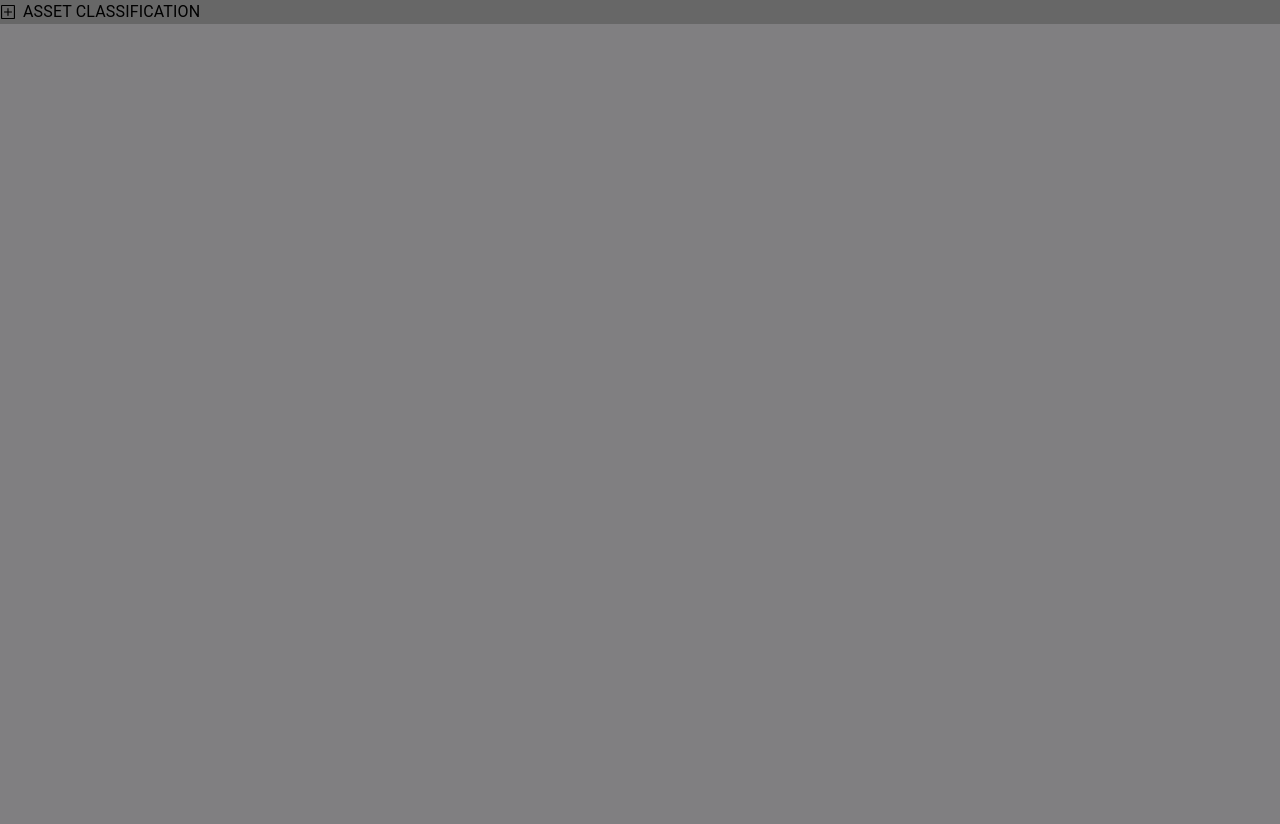
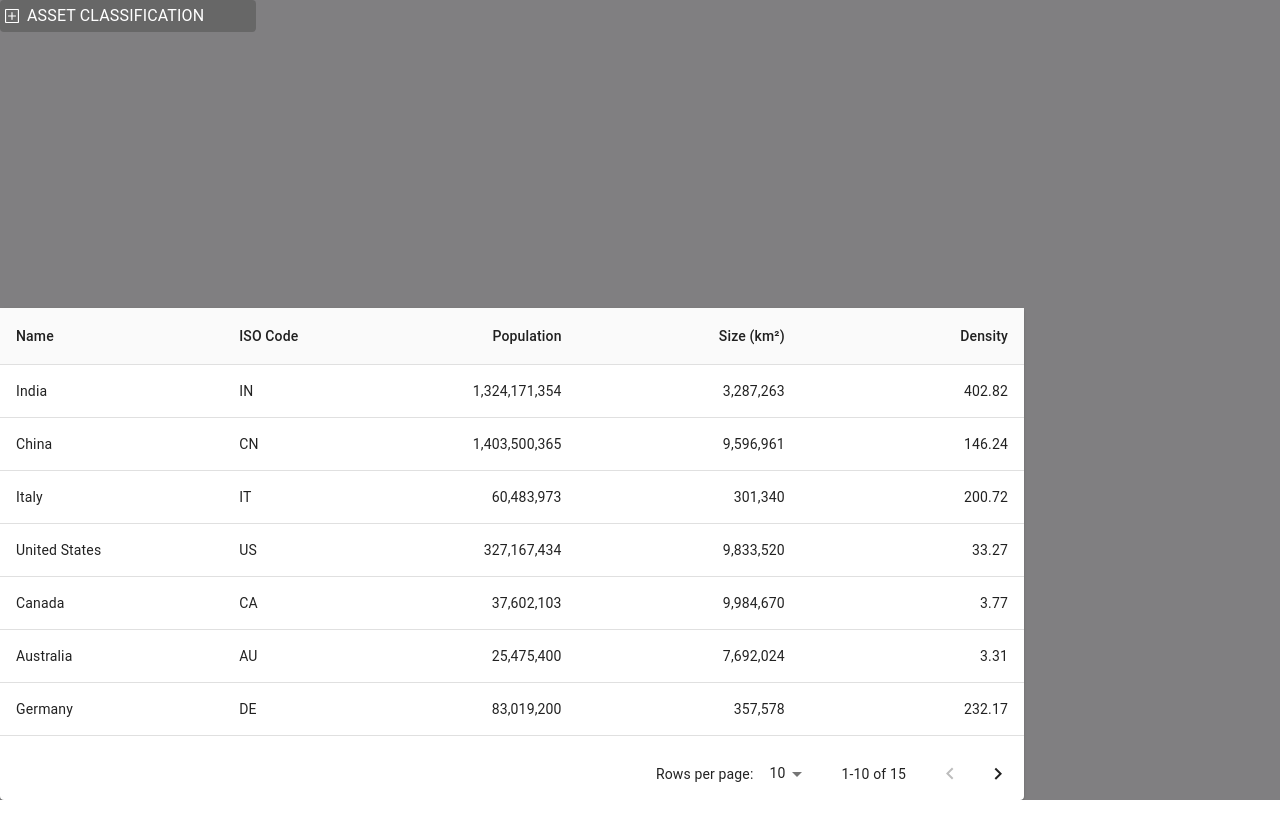
Before and after one commit to dev1ninja/Tailwind-UI-Component-tree-, a React (Create React App) app: page / in a window 1280 px wide. After the commit the page ends 800 px from the top, so only its background shows below. Built offline with nearby package versions, Linux system fonts and the light colour scheme.

Commit message:
update table

```diff
--- a/src/App.js
+++ b/src/App.js
@@ -5,7 +5,7 @@ import View from './containers/View/view';
 
 function App() {
   return (
-    <div className={cn("bg-secondary")}>
+    <div className={cn("bg-black")}>
       <View />
     </div>
   );
--- a/src/components/table/table.js
+++ b/src/components/table/table.js
@@ -1,12 +1,130 @@
-import React from 'react'
-import { ReactDOM } from 'react-dom'
-import styles from './table.css'
+import React from 'react';
+import { makeStyles } from '@material-ui/core/styles';
+import Paper from '@material-ui/core/Paper';
+import Table from '@material-ui/core/Table';
+import TableBody from '@material-ui/core/TableBody';
+import TableCell from '@material-ui/core/TableCell';
+import TableContainer from '@material-ui/core/TableContainer';
+import TableHead from '@material-ui/core/TableHead';
+import TablePagination from '@material-ui/core/TablePagination';
+import TableRow from '@material-ui/core/TableRow';
 
-function Table({...rest}) {
+const columns = [
+  { id: 'name', label: 'Name', minWidth: 170 },
+  { id: 'code', label: 'ISO\u00a0Code', minWidth: 100 },
+  {
+    id: 'population',
+    label: 'Population',
+    minWidth: 170,
+    align: 'right',
+    format: (value) => value.toLocaleString('en-US'),
+  },
+  {
+    id: 'size',
+    label: 'Size\u00a0(km\u00b2)',
+    minWidth: 170,
+    align: 'right',
+    format: (value) => value.toLocaleString('en-US'),
+  },
+  {
+    id: 'density',
+    label: 'Density',
+    minWidth: 170,
+    align: 'right',
+    format: (value) => value.toFixed(2),
+  },
+];
+
+function createData(name, code, population, size) {
+  const density = population / size;
+  return { name, code, population, size, density };
+}
+
+const rows = [
+  createData('India', 'IN', 1324171354, 3287263),
+  createData('China', 'CN', 1403500365, 9596961),
+  createData('Italy', 'IT', 60483973, 301340),
+  createData('United States', 'US', 327167434, 9833520),
+  createData('Canada', 'CA', 37602103, 9984670),
+  createData('Australia', 'AU', 25475400, 7692024),
+  createData('Germany', 'DE', 83019200, 357578),
+  createData('Ireland', 'IE', 4857000, 70273),
+  createData('Mexico', 'MX', 126577691, 1972550),
+  createData('Japan', 'JP', 126317000, 377973),
+  createData('France', 'FR', 67022000, 640679),
+  createData('United Kingdom', 'GB', 67545757, 242495),
+  createData('Russia', 'RU', 146793744, 17098246),
+  createData('Nigeria', 'NG', 200962417, 923768),
+  createData('Brazil', 'BR', 210147125, 8515767),
+];
+
+const useStyles = makeStyles({
+  root: {
+    width: '100%',
+  },
+  container: {
+    maxHeight: 440,
+  },
+});
+
+export default function StickyHeadTable() {
+  const classes = useStyles();
+  const [page, setPage] = React.useState(0);
+  const [rowsPerPage, setRowsPerPage] = React.useState(10);
+
+  const handleChangePage = (event, newPage) => {
+    setPage(newPage);
+  };
+
+  const handleChangeRowsPerPage = (event) => {
+    setRowsPerPage(+event.target.value);
+    setPage(0);
+  };
+
   return (
-    <>
-    </>
+    <Paper className={classes.root}>
+      <TableContainer className={classes.container}>
+        <Table stickyHeader aria-label="sticky table">
+          <TableHead>
+            <TableRow>
+              {columns.map((column) => (
+                <TableCell
+                  key={column.id}
+                  align={column.align}
+                  style={{ minWidth: column.minWidth }}
+                >
+                  {column.label}
+                </TableCell>
+              ))}
+            </TableRow>
+          </TableHead>
+          <TableBody>
+            {rows.slice(page * rowsPerPage, page * rowsPerPage + rowsPerPage).map((row) => {
+              return (
+                <TableRow hover role="checkbox" tabIndex={-1} key={row.code}>
+                  {columns.map((column) => {
+                    const value = row[column.id];
+                    return (
+                      <TableCell key={column.id} align={column.align}>
+                        {column.format && typeof value === 'number' ? column.format(value) : value}
+                      </TableCell>
+                    );
+                  })}
+                </TableRow>
+              );
+            })}
+          </TableBody>
+        </Table>
+      </TableContainer>
+      <TablePagination
+        rowsPerPageOptions={[10, 25, 100]}
+        component="div"
+        count={rows.length}
+        rowsPerPage={rowsPerPage}
+        page={page}
+        onPageChange={handleChangePage}
+        onRowsPerPageChange={handleChangeRowsPerPage}
+      />
+    </Paper>
   );
 }
-
-export default Table
--- a/src/components/tree/tree.css
+++ b/src/components/tree/tree.css
@@ -1,3 +1,3 @@
-.treeViewBg{
-  background-color: #676767;
+.text_color {
+  color: white;
 }
--- a/src/components/tree/tree.js
+++ b/src/components/tree/tree.js
@@ -40,9 +40,10 @@ function Tree({ jsonData, children, className, ...rest }) {
     </TreeItem>
   );
   return (
-    <div className={cn("bg-primary")}>
+    <div className={cn("bg-primary rounded p-1")}>
       <TreeView
         className={cn("text-left")}
+        style={{color: "white"}}
         defaultCollapseIcon={ <MinusSquare /> }
         defaultExpandIcon={ <PlusSquare /> }
       >
--- a/src/containers/View/view.js
+++ b/src/containers/View/view.js
@@ -53,10 +53,13 @@ const data = {
 
 function View({...rest}) {
   return (
-    <div className={cn("bg-secondary")}>
-      <Tree jsonData={data} />
-      <div style={{ height: "100vh", visibility: 'hidden' }}></div>
-      <Table />
+    <div className={cn("bg-secondary w-screen h-screen flex flex-col relative h-full")}>
+      <div className={cn("w-1/5 h-full")}>
+        <Tree jsonData={data} />
+      </div>
+      <div className={cn("w-4/5")}>
+        <Table />
+      </div>
     </div>
   );
 }
```
Also changed, not shown: 1 other file (tests, documents, lock files or other folders).
